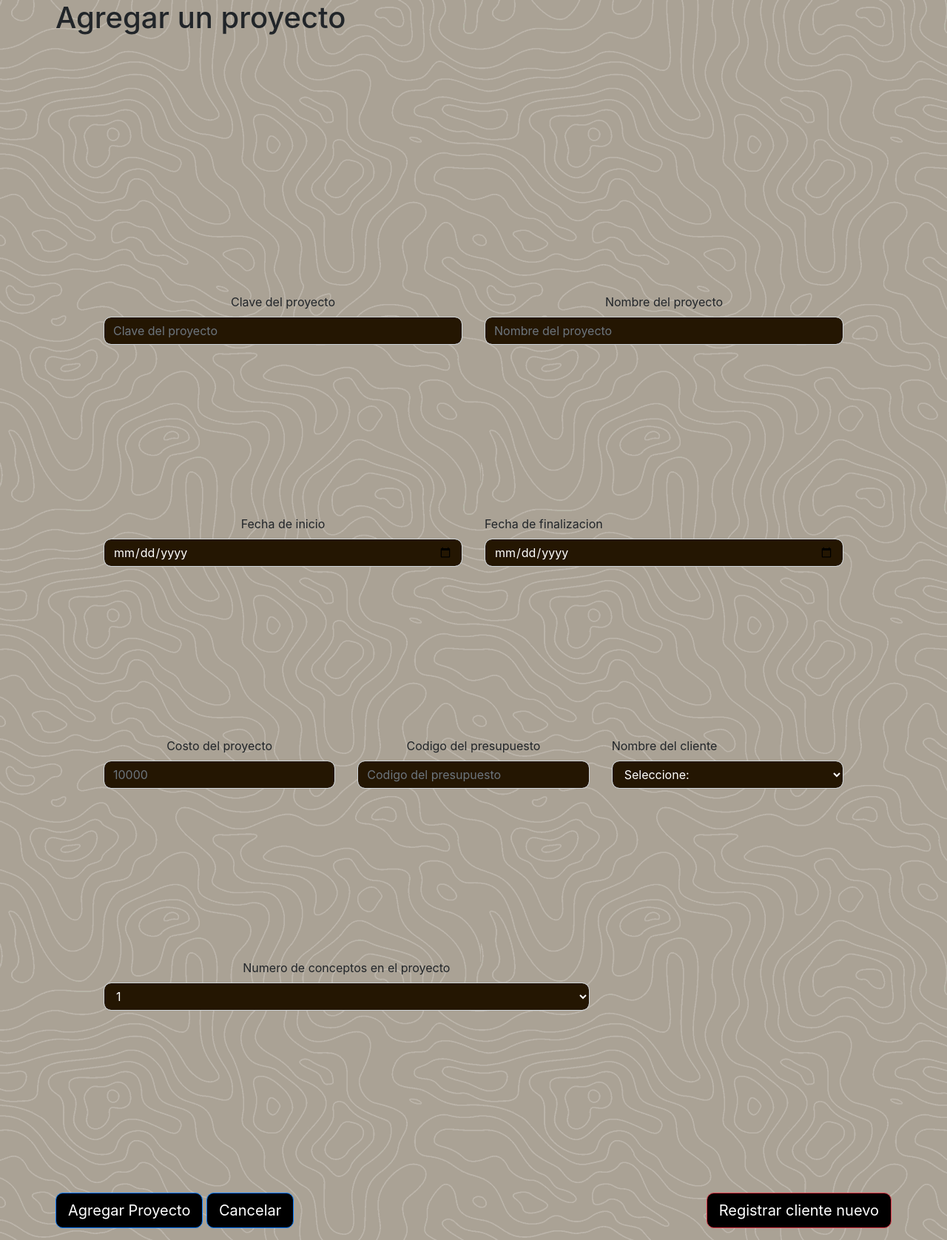
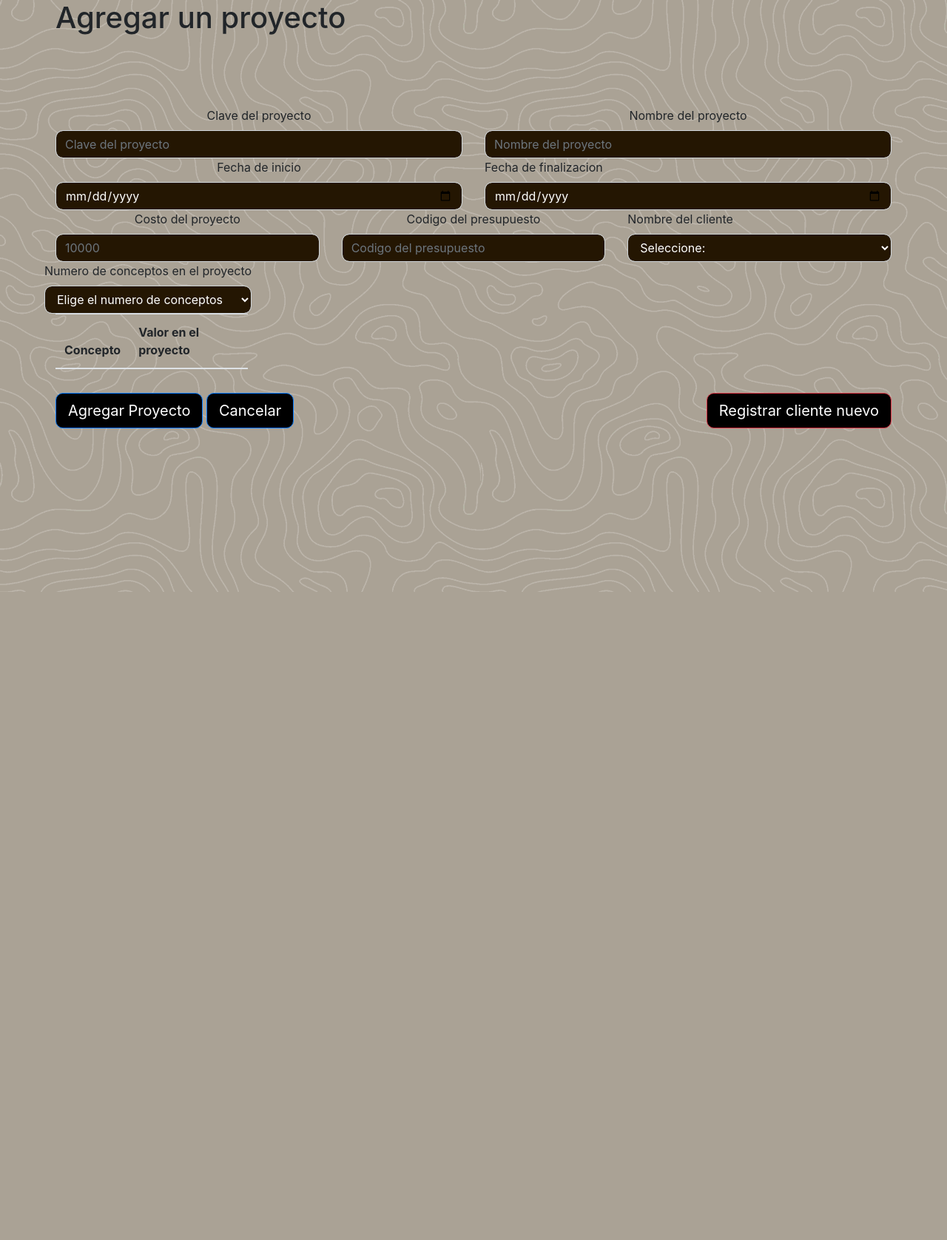
Before and after one commit to egmv191196/KPIS, a PHP site: template src/Views/addProyecto.php in a window 1280 px wide. Shown: the whole page at 74% size. After the commit the page ends 800 px from the top, so only its background shows below. Run offline with PHP 8.4, Linux system fonts and the light colour scheme; the template is opened without the code that fills it, so the values that code supplies are empty; some libraries are stand-ins or nearby versions.

Commit message:
proyecto tabla dinamica conceptos

```diff
--- a/css/style.css
+++ b/css/style.css
@@ -52,7 +52,3 @@ border-radius: 10px;
 .valores{
     text-align: center;
 }
-.row{
-    height: 250px;
-    margin: 50px;
-}
--- a/js/Metodos.js
+++ b/js/Metodos.js
@@ -148,6 +148,16 @@ function ModificarP(id) {
     location.href ="upProveedor.php?Name="+Name+"&Phone="+Phone;
 }
 //------------------------------Proyecto------------------------------
+function tabla(){
+    $("#cuerpo tr").remove();
+    valor=$('#conceptos').val();
+    for ( i = 0; i < valor; i++) {
+        document.getElementById("cuerpo").insertRow(i).innerHTML = '<tr><td>'+(i+1)+'</td> <td contenteditable> </td><tr>';
+    }
+
+}
+
+
 //-------Agregar Proyecto------
 function addProyecto(){
         var datos=$('#addProyecto').serialize();
--- a/src/Views/addProyecto.php
+++ b/src/Views/addProyecto.php
@@ -59,10 +59,12 @@
                     </div>
                 </div>
                 <div class="row">
-                    <div class="col-8 text-center">
+                    <div class="col- text-center">
                         <label for="name">Numero de conceptos en el proyecto</label>
-                        <select class="form-control" id="conceptos" required >
+                        <select class="form-control" id="conceptos" onchange="tabla();" required >
+                            <option value="">Elige el numero de conceptos</option>
                             <option value="1">1</option>
+                            <option value="2">2</option>
                             <option value="3">3</option>
                             <option value="4">4</option>
                             <option value="5">5</option>
@@ -79,6 +81,20 @@
                         </select>
                     </div>
                 </div>
+                <div class="row">
+                    <div class="col-3">
+                        <table class="table dark-table" id="t_Conceptos">
+                        <thead>
+                            <tr>
+                            <th scope="col">Concepto</th>
+                            <th scope="col">Valor en el proyecto</th>
+                            </tr>
+                        </thead>
+                        <tbody id="cuerpo">
+                        </tbody>
+        </table>
+                    </div>
+                </div>
                 <input type="button" class="btn btn-primary mt-3 center btn-lg" onclick="addProyecto();" value="Agregar Proyecto">
                 <a href="./Proyectos.php" class="btn btn-primary mt-3 center btn-lg">Cancelar</a>
                 <a href="./addClientes.php" class="btn btn-danger mt-3 center btn-lg float-right" >Registrar cliente nuevo</a>
```
